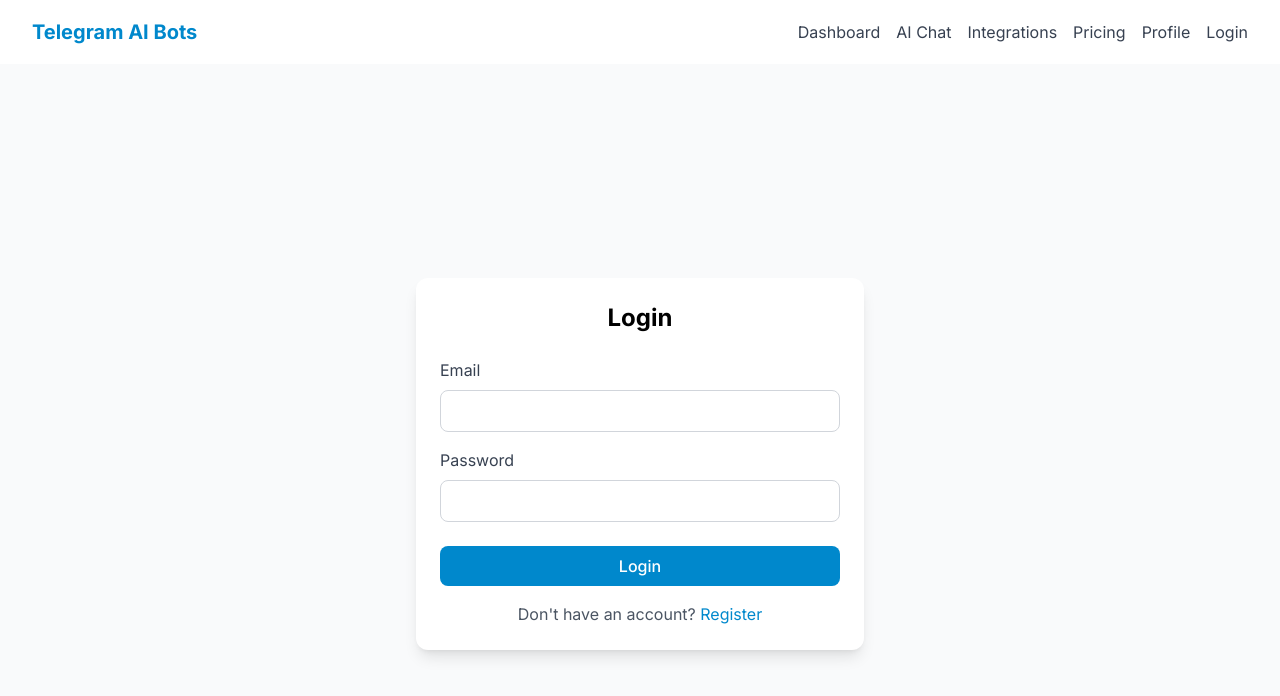
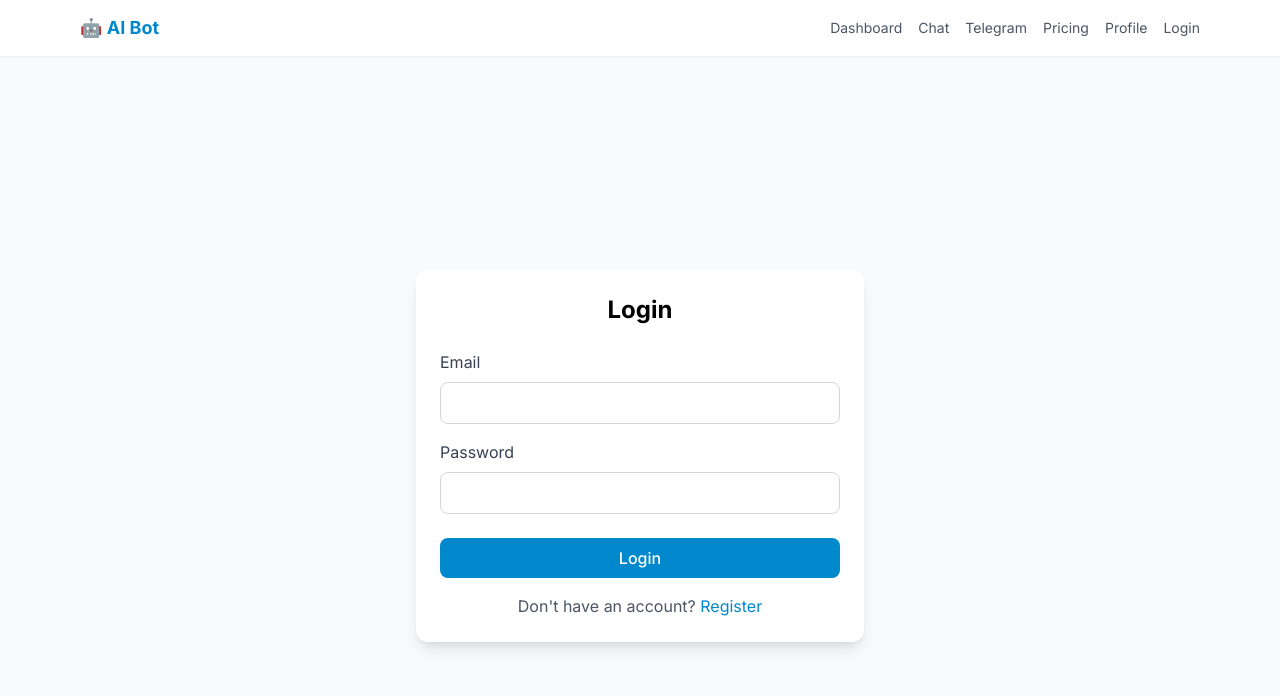
Before and after one commit to mrabt3475-cpu/telegram-ai-bot-platform, a Next.js app in the folder frontend/: page /login in a window 1280 px wide. Shown: the top 696 px of the page. Built offline with nearby package versions, Linux system fonts and the light colour scheme.

Commit message:
feat: update layout

```diff
--- a/frontend/src/app/layout.js
+++ b/frontend/src/app/layout.js
@@ -5,26 +5,24 @@ const inter = Inter({ subsets: ['latin'] });
 
 export const metadata = {
   title: 'Telegram AI Bot Platform',
-  description: 'Create AI-powered Telegram bots with payments and integrations',
+  description: 'Create AI-powered Telegram bots',
 };
 
 export default function RootLayout({ children }) {
   return (
     <html lang="en">
       <body className={inter.className}>
-        <nav className="bg-white shadow-sm">
-          <div className="max-w-7xl mx-auto px-4 sm:px-6 lg:px-8">
-            <div className="flex justify-between h-16 items-center">
-              <div className="flex-shrink-0">
-                <a href="/" className="text-xl font-bold text-primary">Telegram AI Bots</a>
-              </div>
-              <div className="flex space-x-4">
-                <a href="/dashboard" className="text-gray-700 hover:text-primary">Dashboard</a>
-                <a href="/chat" className="text-gray-700 hover:text-primary">AI Chat</a>
-                <a href="/integrations" className="text-gray-700 hover:text-primary">Integrations</a>
-                <a href="/pricing" className="text-gray-700 hover:text-primary">Pricing</a>
-                <a href="/profile" className="text-gray-700 hover:text-primary">Profile</a>
-                <a href="/login" className="text-gray-700 hover:text-primary">Login</a>
+        <nav className="bg-white shadow-sm sticky top-0 z-50">
+          <div className="max-w-6xl mx-auto px-4">
+            <div className="flex justify-between h-14 items-center">
+              <a href="/" className="text-lg font-bold text-primary">🤖 AI Bot</a>
+              <div className="flex items-center gap-4 text-sm">
+                <a href="/dashboard" className="text-gray-600 hover:text-primary">Dashboard</a>
+                <a href="/chat" className="text-gray-600 hover:text-primary">Chat</a>
+                <a href="/integrations" className="text-gray-600 hover:text-primary">Telegram</a>
+                <a href="/pricing" className="text-gray-600 hover:text-primary">Pricing</a>
+                <a href="/profile" className="text-gray-600 hover:text-primary">Profile</a>
+                <a href="/login" className="text-gray-600 hover:text-primary">Login</a>
               </div>
             </div>
           </div>
```
